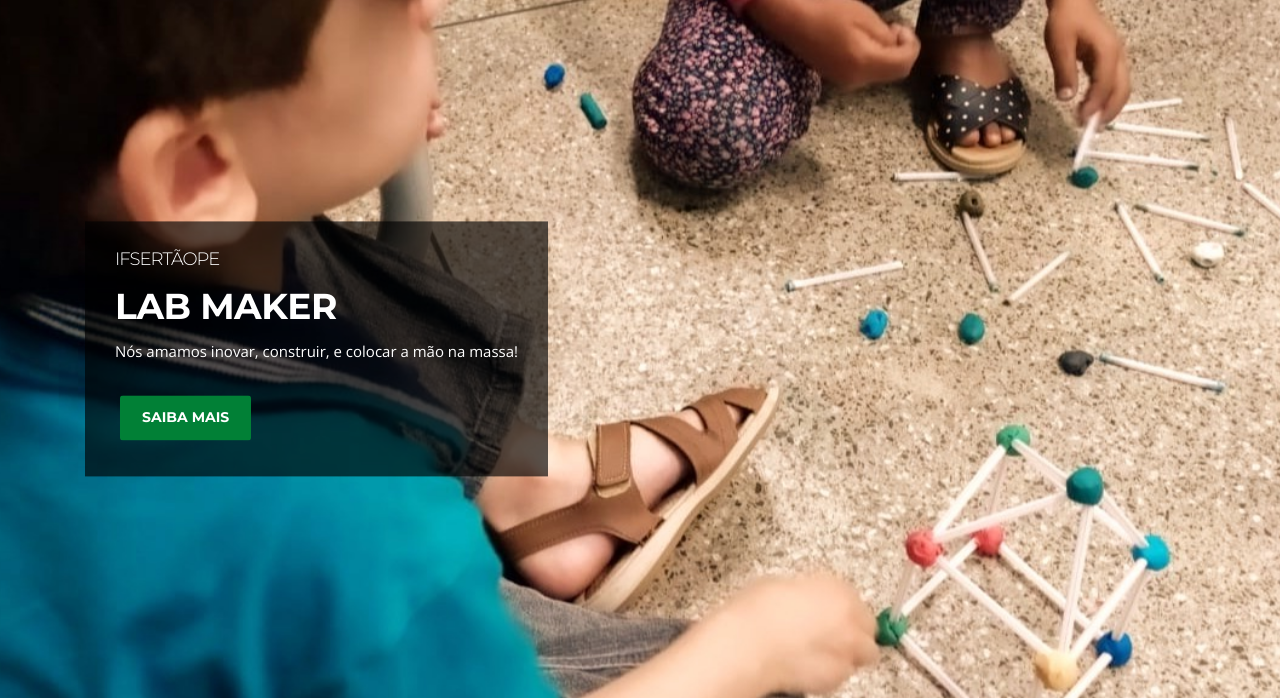
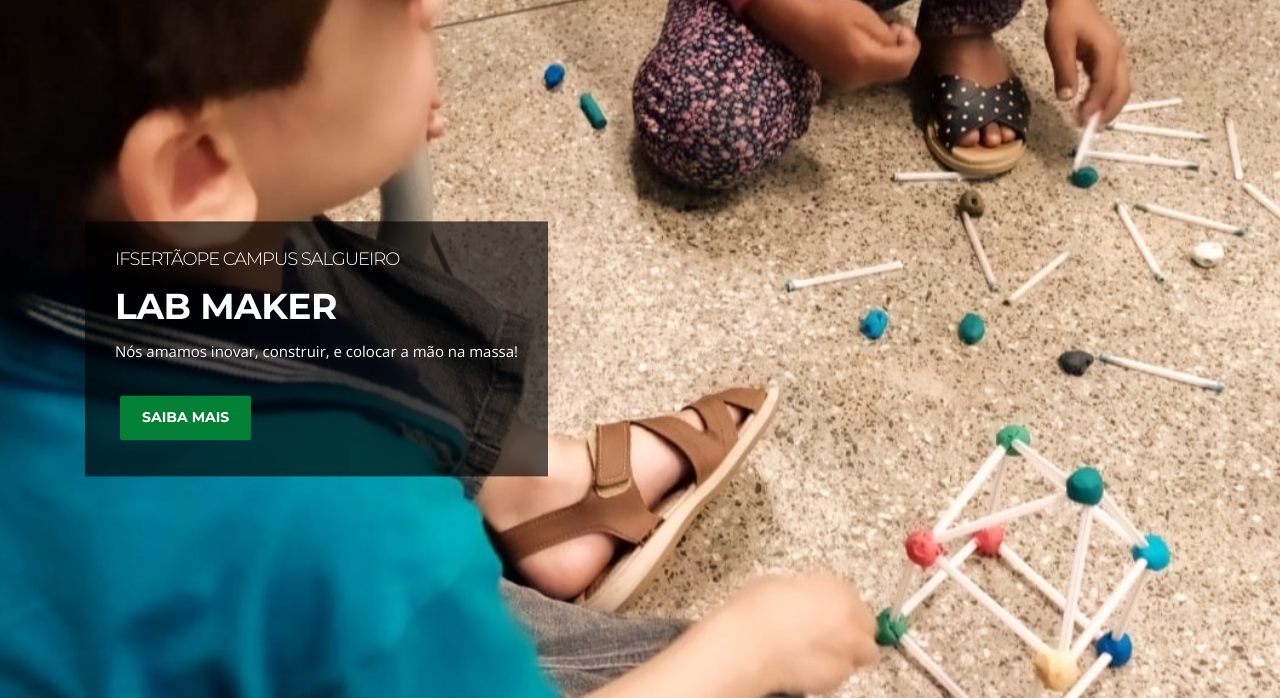
Before and after one commit to leonardo-campello/labmaker, a PHP site: page / in a window 1280 px wide. Shown: the part 144-842 px from the top of the page. Run offline with PHP 8.4, Linux system fonts and the light colour scheme; some libraries are stand-ins or nearby versions.

Commit message:
Update index.php

```diff
--- a/index.php
+++ b/index.php
@@ -16,7 +16,7 @@
     <div class="container">
         <div class="box-slider-content">
           <div class="box-slider-text">
-              <h2 class="box-slide-title">IFSertãoPE</h2>
+              <h2 class="box-slide-title">IFSertãoPE Campus Salgueiro</h2>
               <h3 class="box-slide-sub-title">Lab Maker</h3>
               <p class="box-slide-description">Nós amamos inovar, construir, e colocar a mão na massa!</p>
               <p>
```
